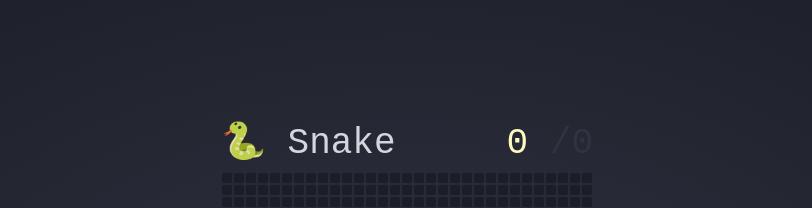
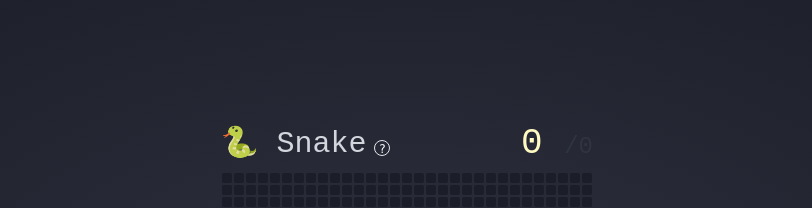
Before and after one commit to SmackSmash/react-snake, a React (Vite) app: page / in a window 1280 px wide. Shown: the top 208 px of the page, without its empty margins (233-1045 px from the left). Built offline with nearby package versions, Linux system fonts and the light colour scheme; a web font is replaced by a local one.

Commit message:
Added instructions to play

```diff
--- /dev/null
+++ b/src/components/Instructions.tsx
@@ -0,0 +1,39 @@
+import { IoMdClose } from 'react-icons/io';
+
+interface InstructionsProps {
+  onCloseInstructions: () => void;
+  foodValue: number;
+  specialFoodValue: number;
+}
+
+const Instructions = ({ onCloseInstructions, foodValue, specialFoodValue }: InstructionsProps) => {
+  return (
+    <div className='absolute left-0 top-0 z-10 flex h-full w-full flex-col items-center justify-center bg-black bg-opacity-90 backdrop-blur-sm'>
+      <div className='flex h-full w-full flex-col items-center justify-center'>
+        <button onClick={onCloseInstructions}>
+          <IoMdClose className='absolute right-2 top-2 h-16 w-16 text-poimandres-darkpink' />
+        </button>
+        <div className='align-center container flex flex-col items-center justify-center'>
+          <h1 className='mb-2 text-2xl text-poimandres-yellow'>How to play</h1>
+          <p>Start the game by clicking 'Start', or by pressing the spacebar.</p>
+          <p>Move the snake using the D-Pad, or by using the arrow keys or WASD.</p>
+          <p>
+            Collect <span className='ml-1 text-poimandres-lightpink'>food</span>
+            <div className='mx-2 inline-block h-[10px] w-[10px] rounded  bg-poimandres-lightpink'></div>{' '}
+            to score {foodValue} points.
+          </p>
+          <p>
+            {' '}
+            Collect <span className='ml-1 text-poimandres-yellow'>special food</span>
+            <div className='mx-2 inline-block h-[10px] w-[10px] rotate-45 bg-poimandres-yellow'></div>
+            to score {specialFoodValue} points
+          </p>
+          <p>The game ends when you collide with your tail.</p>
+          <p className='mt-2 text-2xl text-poimandres-lightgreen'>GOOD LUCK!</p>
+        </div>
+      </div>
+    </div>
+  );
+};
+
+export default Instructions;
--- a/src/components/Snake.tsx
+++ b/src/components/Snake.tsx
@@ -1,6 +1,7 @@
 import { useReducer, useEffect, useState, useCallback } from 'react';
 import { useInterval } from 'usehooks-ts';
 import { IoIosArrowUp, IoIosArrowDown, IoIosArrowBack, IoIosArrowForward } from 'react-icons/io';
+import Instructions from './Instructions';
 
 type Action =
   | { type: 'up' }
@@ -107,6 +108,7 @@ const Snake = () => {
   const [direction, directionDispatch] = useReducer(directionReducer, 'up');
   const [snake, snakeDispatch] = useReducer(snakeReducer, snakeConfig.initialSnake);
   const [tail, setTail] = useState<number[]>([]);
+  const [showInstructions, setShowInstructions] = useState(false);
 
   const addRandomFood = (type: 'normal' | 'special'): void => {
     const foodCoords = getRandomCoords();
@@ -283,12 +285,29 @@ const Snake = () => {
     }
   };
 
+  const handleShowInstructions = () => {
+    setShowInstructions(!showInstructions);
+  };
+
   return (
-    <div className='container'>
-      <header className='mb-2 flex'>
-        <h1 className='mr-4 text-4xl'>🐍 Snake</h1>
+    <div className='container flex flex-col items-center'>
+      {showInstructions && (
+        <Instructions
+          onCloseInstructions={handleShowInstructions}
+          foodValue={snakeConfig.foodValue}
+          specialFoodValue={snakeConfig.specialFoodValue}
+        />
+      )}
+      <header className='mb-2 flex w-full items-center'>
+        <h1 className='mr-2 text-3xl'>🐍 Snake</h1>
+        <button
+          className='mt-2 h-4 w-4 rounded-full border font-mono text-xs text-poimandres-white'
+          onClick={handleShowInstructions}
+        >
+          ?
+        </button>
         <h1 className='ml-auto text-4xl text-poimandres-yellow'>
-          {score} <span className='text-poimandres-darkslate'>/{highScore}</span>
+          {score} <span className='text-2xl text-poimandres-darkslate'>/{highScore}</span>
         </h1>
       </header>
       <div className='relative w-full'>
```
